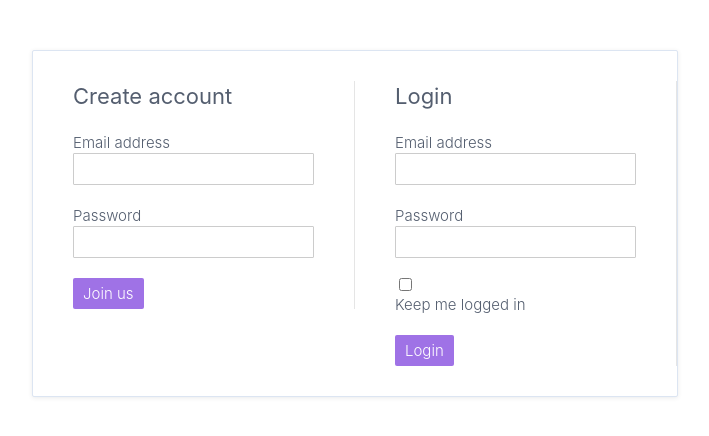
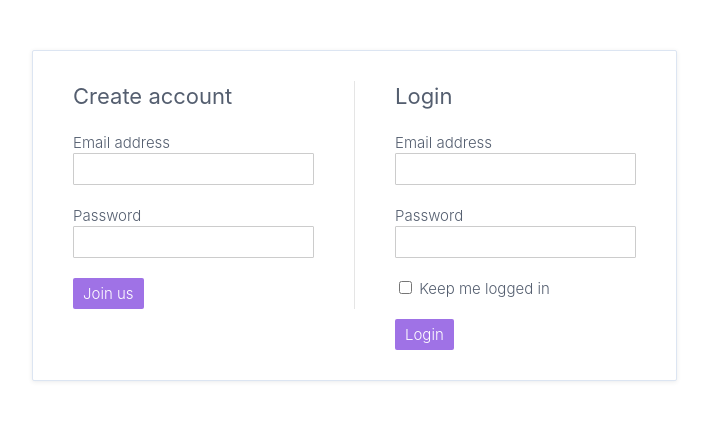
Before and after one commit to AditechGH/angular-pro-src, an Angular app: page / in a window 1280 px wide. Shown: the top 436 px of the page, without its empty margins (18-727 px from the left). Built offline with nearby package versions, Linux system fonts and the light colour scheme.

Commit message:
Refactor code - Projecting and binding to components.

```diff
--- a/angular.json
+++ b/angular.json
@@ -10,7 +10,8 @@
           "inlineTemplate": true,
           "inlineStyle": true,
           "style": "scss",
-          "skipTests": true
+          "skipTests": true,
+          "prefix": ""
         }
       },
       "root": "",
--- a/src/app/app.component.ts
+++ b/src/app/app.component.ts
@@ -1,23 +1,50 @@
 import { Component } from '@angular/core';
-import { RouterOutlet } from '@angular/router';
 
-import { AuthPageComponent } from './auth/containers/auth-page/auth-page.component';
+import { AuthFormComponent } from './auth-form/auth-form.component';
+import { AuthRememberComponent } from './auth-form/auth-remember.component';
+
+import { User } from './auth-form/auth-form.interface';
+
 @Component({
   selector: 'app-root',
   standalone: true,
-  template: `<auth-page></auth-page>`,
-  styles: [
-    `
-      auth-page {
-        display: inline-block;
-        background-color: #ffffff;
-        border-radius: 2px;
-        border: 1px solid #dce5f2;
-        box-shadow: 0 1px 4px rgba(53, 60, 72, 0.1);
-        padding: 30px 0;
-      }
-    `,
-  ],
-  imports: [RouterOutlet, AuthPageComponent],
+  imports: [AuthFormComponent, AuthRememberComponent],
+  template: `
+    <div>
+      <auth-form
+        (submitted)="createUser($event)">
+        <h3>Create account</h3>
+        <button type="submit">
+          Join us
+        </button>
+      </auth-form>
+      <auth-form
+        (submitted)="loginUser($event)">
+        <h3>Login</h3>
+        <auth-remember
+          (checked)="rememberUser($event)">
+        </auth-remember>
+        <button type="submit">
+          Login
+        </button>
+      </auth-form>
+    </div>
+  `,
 })
-export class AppComponent {}
+export class AppComponent {
+
+  rememberMe: boolean = false;
+
+  rememberUser(remember: boolean) {
+    this.rememberMe = remember;
+  }
+
+  createUser(user: User) {
+    console.log('Create account', user);
+  }
+
+  loginUser(user: User) {
+    console.log('Login', user, this.rememberMe);
+  }
+
+}
--- a/src/app/app.config.ts
+++ b/src/app/app.config.ts
@@ -1,8 +1,5 @@
 import { ApplicationConfig } from '@angular/core';
-import { provideRouter } from '@angular/router';
-
-import { routes } from './app.routes';
 
 export const appConfig: ApplicationConfig = {
-  providers: [provideRouter(routes)]
+  providers: [],
 };
--- a/src/app/app.routes.ts
+++ /dev/null
@@ -1,3 +0,0 @@
-import { Routes } from '@angular/router';
-
-export const routes: Routes = [];
--- a/src/app/auth/components/auth-form/auth-form.component.ts
+++ b/src/app/auth-form/auth-form.component.ts
@@ -1,15 +1,15 @@
 import { Component, EventEmitter, Output } from '@angular/core';
 import { FormsModule } from '@angular/forms';
 
-import { User } from '../../model/user.model';
+import { User } from './auth-form.interface';
 
 @Component({
   selector: 'auth-form',
   standalone: true,
   imports: [FormsModule],
   template: `
-    <div class="auth-form">
-    <form (ngSubmit)="onSubmit(form.value)" #form="ngForm">
+    <div>
+      <form (ngSubmit)="onSubmit(form.value)" #form="ngForm">
         <ng-content select="h3"></ng-content>
         <label>
           Email address
@@ -24,33 +24,6 @@ import { User } from '../../model/user.model';
       </form>
     </div>
   `,
-  styles: [
-    `
-      .auth-form {
-        &:first-child {
-          form {
-            border-right: 1px solid rgba(0, 0, 0, 0.1);
-          }
-        }
-        form {
-          flex: 1 0;
-          padding: 0 40px;
-          input {
-            display: block;
-            border: none;
-            background: #ffffff;
-            font-size: 13px;
-            padding: 6px 30px 6px 10px;
-            border-radius: 1px;
-            border: 1px solid #ccc;
-          }
-          .email {
-            border-color: #9f72e6
-          }
-        }
-      }
-    `,
-  ],
 })
 export class AuthFormComponent {
   @Output() submitted: EventEmitter<User> = new EventEmitter<User>();
--- a/src/app/auth/components/auth-remember/auth-remember.component.ts
+++ b/src/app/auth-form/auth-remember.component.ts
@@ -6,17 +6,16 @@ import { Component, EventEmitter, Output } from '@angular/core';
   imports: [],
   template: `
     <label>
-      <input type="checkbox" [checked]="isChecked" (change)="onChecked()" />
+      <input type="checkbox" (change)="onChecked($event)" />
       Keep me logged in
     </label>
   `,
-  styles: ``,
 })
 export class AuthRememberComponent {
-  @Output('checked') checked = new EventEmitter<boolean>();
-  isChecked: boolean = false;
+  @Output() checked: EventEmitter<boolean> = new EventEmitter<boolean>();
 
-  onChecked() {
-    this.checked.emit(this.isChecked = !this.isChecked);
+  onChecked(event: Event) {
+    const value = (event.target as HTMLInputElement).checked;
+    this.checked.emit(value);
   }
 }
--- a/src/app/auth/containers/auth-page/auth-page.component.ts
+++ /dev/null
@@ -1,55 +0,0 @@
-import { Component } from '@angular/core';
-
-import { AuthFormComponent } from '../../components/auth-form/auth-form.component';
-import { AuthRememberComponent } from "../../components/auth-remember/auth-remember.component";
-
-import { User } from '../../model/user.model';
-@Component({
-    selector: 'auth-page',
-    standalone: true,
-    template: `
-    <div class="auth-page">
-    <auth-form
-        (submitted)="createUser($event)">
-        <h3>Create account</h3>
-        <button type="submit">
-          Join us
-        </button>
-      </auth-form>
-      <auth-form
-        (submitted)="loginUser($event)">
-        <h3>Login</h3>
-        <auth-remember
-          (checked)="rememberUser($event)">
-        </auth-remember>
-        <button type="submit">
-          Login
-        </button>
-      </auth-form>
-    </div>
-  `,
-    styles: [
-        `
-      .auth-page {
-        display: flex;
-      }
-    `,
-    ],
-    imports: [AuthFormComponent, AuthRememberComponent]
-})
-export class AuthPageComponent {
-
-  rememberMe: boolean = false;
-
-  rememberUser(remember: boolean) {
-    this.rememberMe = remember;
-  }
-
-  createUser(user: User) {
-    console.log('Create account', user);
-  }
-
-  loginUser(user: User) {
-    console.log('Login', user, this.rememberMe);
-  }
-}
--- a/src/styles.scss
+++ b/src/styles.scss
@@ -79,10 +79,40 @@
   font-weight: 300;
   margin: 0;
 }
-
+app-root {
+  display: inline-block;
+  background-color: #FFFFFF;
+  border-radius: 2px;
+  border: 1px solid #dce5f2;
+  box-shadow: 0 1px 4px rgba(53,60,72,0.1);
+  padding: 30px 0;
+}
+app-root > div {
+  display: flex;
+}
+form {
+  flex: 1 0;
+  padding: 0 40px;
+}
+auth-form:first-child form {
+  border-right: 1px solid rgba(0, 0, 0, 0.1);
+}
+input {
+  display: block;
+  border: none;
+  background: #ffffff;
+  font-size: 13px;
+  padding: 6px 30px 6px 10px;
+  border-radius: 1px;
+  border: 1px solid #eeeeee;
+}
 label {
   margin-bottom: 20px;
 }
 h3 {
   margin-bottom: 20px;
 }
+
+input[type=checkbox] {
+  display: inline;
+}
```
Also changed, not shown: src/app/auth-form/auth-form.interface.ts (renamed from src/app/auth/model/user.model.ts), 1 other file (tests, documents, lock files or other folders). Lines whose indentation alone changed are shown as unchanged.
